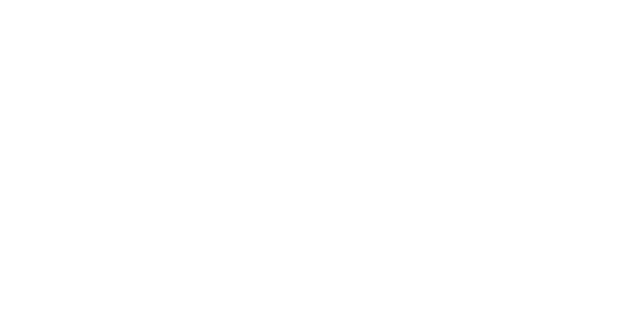
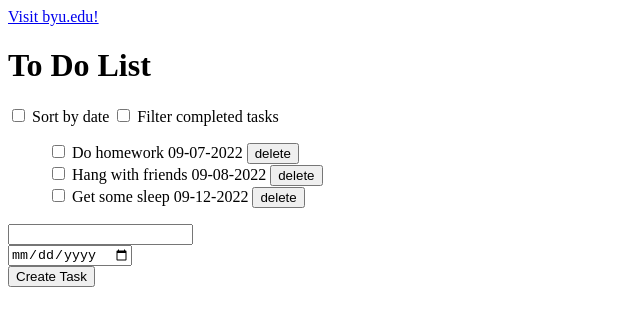
Before and after one commit to zconlin/WebSystemsandSecurity-Lab1b, a plain HTML site: page src/index.html in a window 1280 px wide. Shown: the whole page, without its empty margins (0-640 px from the left). Drawn offline with Linux system fonts and the light colour scheme.

Commit message:
Start of Lab 1b

```diff
--- a/src/css/style.css
+++ b/src/css/style.css
@@ -1,7 +1,7 @@
 /* style.cs: BYU IT&C 210a Boilerplate Stylesheet */
 
 /* We use the Material Icons font in some of the styles. This brings in
-the corresponding fonts from Google Fonts. */
+the corresponding fonts from Google Fonts */
 @import url("https://fonts.googleapis.com/icon?family=Material+Icons");
 
 /* The root rule is the foundation for the whole page. These settings _cascade_
--- a/src/index.html
+++ b/src/index.html
@@ -1 +1,57 @@
-<!-- Delete this comment and insert Lab 1a HTML Here -->
+<!DOCTYPE html>
+<html lang="en">
+
+<head>
+  <meta charset="utf-8" />
+  <meta name="viewport" content="width=device-width, initial-scale=1.0" />
+  <!-- Add an appropriate title in this tag -->
+  <title>Lab 1</title>
+
+  <!-- Links to stylesheets -->
+</head>
+
+<body>
+  <!-- Your visible elements -->
+  <!-- Navigation bar -->
+  <nav>
+    <a href="https://www.byu.edu">Visit byu.edu!</a>
+  </nav>
+
+  <h1>To Do List</h1>
+
+  <!-- Checkboxes -->
+  <input type="checkbox" id="sortByDate" name="sortByDate" value="Date">
+  <label for="sortByDate"> Sort by date</label>
+  <input type="checkbox" id="filterCompletedTasks" name="filterCompletedTasks" value="Tasks">
+  <label for="filterCompletedTasks"> Filter completed tasks</label><br>
+
+  <!-- List of tasks -->
+  <ul class="list">
+    <input type="checkbox" id="doHomework" name="doHomework" value="Homework">
+    <span style="color:black">Do homework</span>
+    <span style="color:black">09-07-2022</span>
+    <button type="button">delete</button><br>
+
+    <input type="checkbox" id="hangWithFriends" name="hangWithFriends" value="Friends">
+    <span style="color:black">Hang with friends</span>
+    <span style="color:black">09-08-2022</span>
+    <button type="button">delete</button><br>
+
+    <input type="checkbox" id="getSomeSleep" name="getSomeSleep" value="Sleep">
+    <span style="color:black">Get some sleep</span>
+    <span style="color:black">09-12-2022</span>
+    <button type="button">delete</button><br>
+  </ul>
+
+  <!-- Input Form -->
+  <form>
+    <input type="text" id="taskName" name="taskName" required><br>
+    <input type="date" id="date" name="date" required><br>
+    <input type="submit" value="Create Task" required><br>
+  </form>
+
+  <!-- Links to scripts -->
+
+</body>
+
+</html>
--- a/src/js/script.js
+++ b/src/js/script.js
@@ -1,3 +1,3 @@
 // script.js: BYU IT&C 210a JavaScript
 
-// Insert the Lab 1b JavaScript here.
+// Insert the Lab 1b JavaScript here
```
